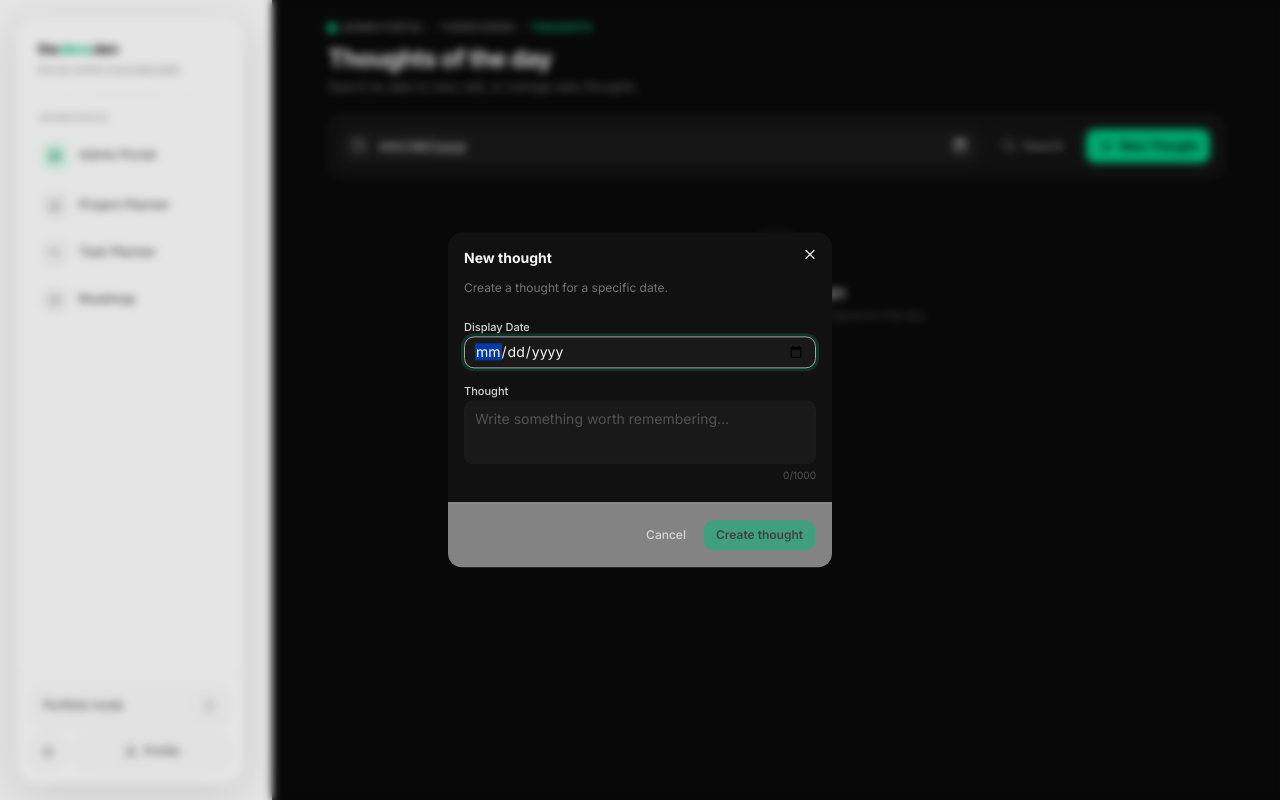
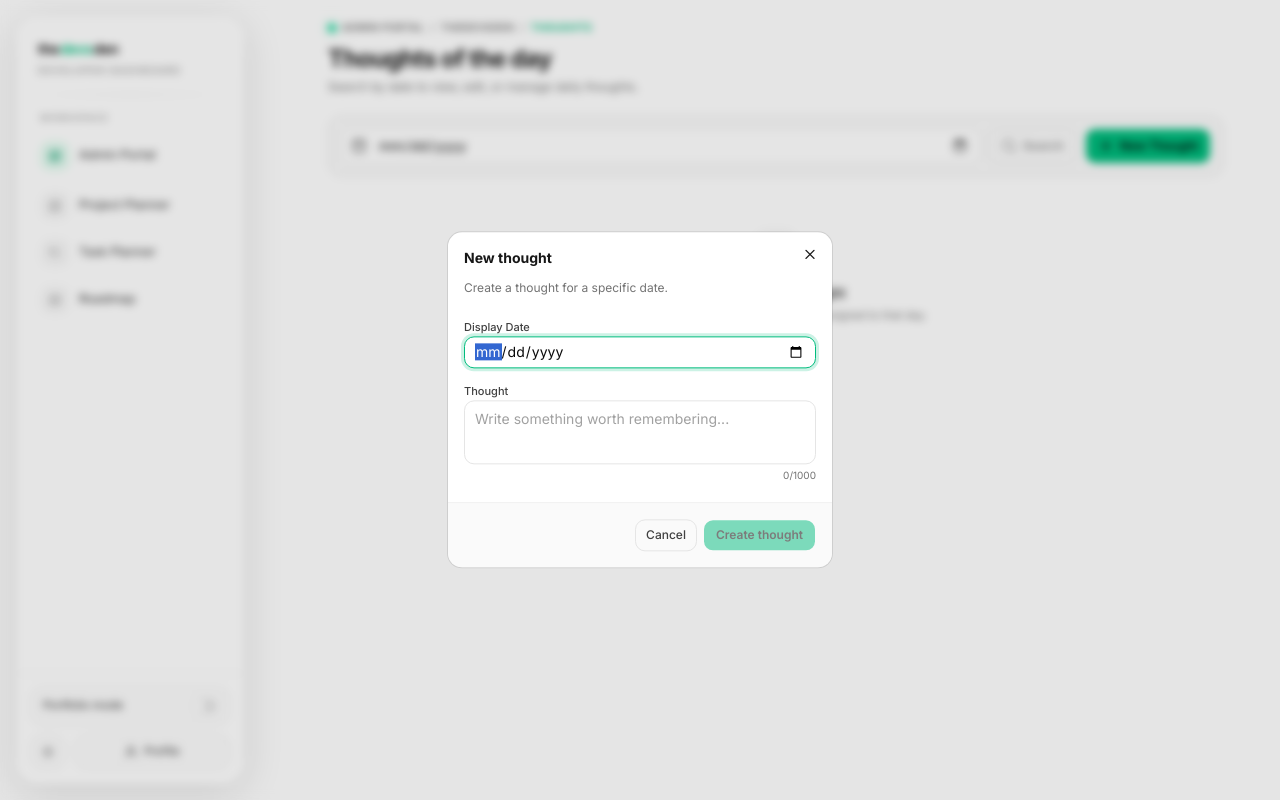
Before and after one commit to Harikesh-14/thedevsden, a Next.js app: page /developer-dashboard/admin-portal/thedevsden/thought-of-the-day in a window 1280 px wide. Both pictures are taken after a click on the button "New Thought". Built offline with nearby package versions, Linux system fonts and the light colour scheme; no server answers.

Commit message:
Theme fix of the admin portal - thought of the day

```diff
--- a/app/(dashboard)/developer-dashboard/admin-portal/thedevsden/thought-of-the-day/page.tsx
+++ b/app/(dashboard)/developer-dashboard/admin-portal/thedevsden/thought-of-the-day/page.tsx
@@ -69,7 +69,7 @@ export default function ThoughtOfTheDay() {
         toast.error("Oops!", {
           description: "Failed to fetch the thought.",
           closeButton: true
-        })
+        });
       }
       const data: IThought = await response.json();
       setThought(data);
@@ -164,15 +164,15 @@ export default function ThoughtOfTheDay() {
   }
 
   return (
-    <main className="min-h-screen bg-[#090909] px-3 py-5 text-[#ededed] sm:px-5">
+    <main className="min-h-screen bg-white px-3 py-5 text-neutral-900 sm:px-5 dark:bg-[#090909] dark:text-[#ededed]">
       <div className="mx-auto max-w-4xl">
         <header className="mb-5">
           <div className="mb-2 flex flex-wrap items-center gap-1.5 text-[10px] font-bold uppercase tracking-wider text-neutral-500">
             <span className="h-2 w-2 rounded-full bg-emerald-400 shadow-[0_0_8px_rgba(52,211,153,0.6)]" />
             <span>Admin Portal</span>
-            <span className="text-neutral-700">/</span>
+            <span className="text-neutral-400 dark:text-neutral-700">/</span>
             <span>TheDevsDen</span>
-            <span className="text-neutral-700">/</span>
+            <span className="text-neutral-400 dark:text-neutral-700">/</span>
             <span className="text-emerald-500">Thoughts</span>
           </div>
           <h1 className="text-xl font-bold tracking-tight sm:text-2xl">
@@ -183,7 +183,7 @@ export default function ThoughtOfTheDay() {
           </p>
         </header>
 
-        <section className="mb-5 rounded-xl border border-white/8 bg-[#111111] p-3">
+        <section className="mb-5 rounded-xl border border-neutral-200 bg-neutral-50 p-3 dark:border-white/8 dark:bg-[#111111]">
           <form
             className="flex flex-col gap-2 sm:flex-row"
             onSubmit={(event) => {
@@ -200,14 +200,14 @@ export default function ThoughtOfTheDay() {
                 type="date"
                 value={searchDate}
                 onChange={(event) => setSearchDate(event.target.value)}
-                className="h-9 border-white/1 bg-[#191919] pl-9 text-xs text-neutral-100 scheme-dark focus-visible:border-emerald-500 focus-visible:ring-emerald-500/20"
+                className="h-9 border border-neutral-200 bg-white pl-9 text-xs text-neutral-900 scheme-light focus-visible:border-emerald-500 focus-visible:ring-emerald-500/20 dark:border-white/1 dark:bg-[#191919] dark:text-neutral-100 dark:scheme-dark"
                 aria-label="Search thought by date"
               />
             </div>
             <Button
               type="submit"
               disabled={loading || !searchDate}
-              className="h-9 gap-1.5 border border-white/12 bg-transparent px-3 text-xs font-semibold text-neutral-100 hover:border-emerald-500/50 hover:bg-emerald-500/10"
+              className="h-9 gap-1.5 border border-neutral-300 bg-transparent px-3 text-xs font-semibold text-neutral-800 hover:border-emerald-500/50 hover:bg-emerald-500/10 dark:border-white/12 dark:text-neutral-100"
             >
               {loading ? (
                 <LoaderCircle className="animate-spin" size={14} />
@@ -233,14 +233,14 @@ export default function ThoughtOfTheDay() {
               <h2 className="shrink-0 text-[10px] font-bold uppercase tracking-widest text-emerald-500">
                 Results
               </h2>
-              <div className="h-px flex-1 bg-white/6" />
+              <div className="h-px flex-1 bg-neutral-200 dark:bg-white/6" />
               <span className="text-xs text-neutral-500">
                 {loading ? "Searching..." : thought ? "1 result" : "0 results"}
               </span>
             </div>
 
             {loading ? (
-              <div className="flex min-h-24 items-center justify-center rounded-xl border border-white/8 bg-[#111111]">
+              <div className="flex min-h-24 items-center justify-center rounded-xl border border-neutral-200 bg-neutral-50 dark:border-white/8 dark:bg-[#111111]">
                 <LoaderCircle
                   size={18}
                   className="animate-spin text-emerald-400"
@@ -249,17 +249,17 @@ export default function ThoughtOfTheDay() {
             ) : thought ? (
               <ContextMenu>
                 <ContextMenuTrigger asChild>
-                  <article className="group flex cursor-pointer items-center gap-3 rounded-xl border border-white/8 bg-[#111111] p-3 transition-colors hover:border-emerald-500/30">
+                  <article className="group flex cursor-pointer items-center gap-3 rounded-xl border border-neutral-200 bg-neutral-50 p-3 transition-colors hover:border-emerald-500/30 dark:border-white/8 dark:bg-[#111111]">
                     <div className="flex h-12 w-10 shrink-0 flex-col items-center justify-center rounded-lg border border-emerald-500/30 bg-emerald-500/6">
-                      <span className="text-base font-bold tracking-tight text-emerald-400">
+                      <span className="text-base font-bold tracking-tight text-emerald-600 dark:text-emerald-400">
                         {format(parseISO(thought.displayDate), "dd")}
                       </span>
-                      <span className="text-[9px] font-bold uppercase tracking-wider text-emerald-600">
+                      <span className="text-[9px] font-bold uppercase tracking-wider text-emerald-700 dark:text-emerald-600">
                         {format(parseISO(thought.displayDate), "MMM")}
                       </span>
                     </div>
                     <div className="min-w-0 flex-1">
-                      <p className="text-xs font-medium italic leading-relaxed text-neutral-300 sm:text-sm">
+                      <p className="text-xs font-medium italic leading-relaxed text-neutral-700 dark:text-neutral-300 sm:text-sm">
                         <span className="mr-0.5 font-bold text-emerald-500">
                           &ldquo;
                         </span>
@@ -271,7 +271,7 @@ export default function ThoughtOfTheDay() {
                     </div>
                   </article>
                 </ContextMenuTrigger>
-                <ContextMenuContent className="w-40 border-white/1 bg-[#151515] text-xs text-neutral-200">
+                <ContextMenuContent className="w-40 border-neutral-200 bg-white text-xs text-neutral-800 dark:border-white/1 dark:bg-[#151515] dark:text-neutral-200">
                   <ContextMenuItem
                     onSelect={() => openEditDialog(thought)}
                     className="gap-2 cursor-pointer"
@@ -282,7 +282,7 @@ export default function ThoughtOfTheDay() {
                   <ContextMenuItem
                     onSelect={() => void handleDelete()}
                     disabled={deleting}
-                    className="gap-2 text-red-400 cursor-pointer"
+                    className="gap-2 text-red-500 dark:text-red-400 cursor-pointer"
                   >
                     <Trash2 size={13} />
                     Delete thought
@@ -290,11 +290,11 @@ export default function ThoughtOfTheDay() {
                 </ContextMenuContent>
               </ContextMenu>
             ) : (
-              <div className="flex min-h-32 flex-col items-center justify-center rounded-xl border border-dashed border-white/8 bg-[#0d0d0d] px-4 py-10 text-center">
-                <div className="mb-2.5 flex h-9 w-9 items-center justify-center rounded-lg border border-white/8 bg-[#151515]">
+              <div className="flex min-h-32 flex-col items-center justify-center rounded-xl border border-dashed border-neutral-300 bg-neutral-50 px-4 py-10 text-center dark:border-white/8 dark:bg-[#0d0d0d]">
+                <div className="mb-2.5 flex h-9 w-9 items-center justify-center rounded-lg border border-neutral-200 bg-white dark:border-white/8 dark:bg-[#151515]">
                   <Search size={16} className="text-neutral-500" />
                 </div>
-                <h3 className="text-xs font-semibold text-neutral-300">
+                <h3 className="text-xs font-semibold text-neutral-800 dark:text-neutral-300">
                   No thought found
                 </h3>
                 <p className="mt-1 max-w-xs text-[11px] text-neutral-500">
@@ -305,7 +305,7 @@ export default function ThoughtOfTheDay() {
                   type="button"
                   variant="outline"
                   onClick={openNewDialog}
-                  className="mt-3 h-8 gap-1.5 border-white/1 bg-transparent px-3 text-xs text-neutral-200 hover:border-emerald-500/40 hover:bg-emerald-500/10"
+                  className="mt-3 h-8 gap-1.5 border-neutral-200 bg-transparent px-3 text-xs text-neutral-800 hover:border-emerald-500/40 hover:bg-emerald-500/10 dark:border-white/1 dark:text-neutral-200"
                 >
                   <Plus size={14} />
                   Create Thought
@@ -317,13 +317,13 @@ export default function ThoughtOfTheDay() {
 
         {!searched && (
           <div className="flex min-h-40 flex-col items-center justify-center text-center">
-            <div className="mb-3 flex h-10 w-10 items-center justify-center rounded-lg border border-white/8 bg-[#111111]">
-              <Search size={18} className="text-neutral-600" />
+            <div className="mb-3 flex h-10 w-10 items-center justify-center rounded-lg border border-neutral-200 bg-neutral-50 dark:border-white/8 dark:bg-[#111111]">
+              <Search size={18} className="text-neutral-500 dark:text-neutral-600" />
             </div>
-            <h2 className="text-sm font-semibold text-neutral-300">
+            <h2 className="text-sm font-semibold text-neutral-800 dark:text-neutral-300">
               Search for a thought
             </h2>
-            <p className="mt-1 text-[11px] text-neutral-600">
+            <p className="mt-1 text-[11px] text-neutral-500 dark:text-neutral-600">
               Pick a date above to find the thought assigned to that day.
             </p>
           </div>
@@ -337,7 +337,7 @@ export default function ThoughtOfTheDay() {
           if (!open) setEditingThought(null);
         }}
       >
-        <DialogContent className="border-white/1 bg-[#111111] text-neutral-100 sm:max-w-sm">
+        <DialogContent className="border-neutral-200 bg-white text-neutral-900 dark:border-white/1 dark:bg-[#111111] dark:text-neutral-100 sm:max-w-sm">
           <DialogHeader className="space-y-1">
             <DialogTitle className="text-sm font-bold">
               {editingThought ? "Edit thought" : "New thought"}
@@ -352,7 +352,7 @@ export default function ThoughtOfTheDay() {
             <div className="space-y-1">
               <label
                 htmlFor="thought-date"
-                className="text-[11px] font-medium text-neutral-300"
+                className="text-[11px] font-medium text-neutral-700 dark:text-neutral-300"
               >
                 Display Date
               </label>
@@ -361,13 +361,13 @@ export default function ThoughtOfTheDay() {
                 type="date"
                 value={formDate}
                 onChange={(event) => setFormDate(event.target.value)}
-                className="h-8 border-white/1 bg-[#191919] text-xs scheme-darkfocus-visible:border-emerald-500 focus-visible:ring-emerald-500/20"
+                className="h-8 border border-neutral-200 bg-white text-xs text-neutral-950 scheme-light focus-visible:border-emerald-500 focus-visible:ring-emerald-500/20 dark:border-white/1 dark:bg-[#191919] dark:text-neutral-100 dark:scheme-dark"
               />
             </div>
             <div className="space-y-1">
               <label
                 htmlFor="thought-content"
-                className="text-[11px] font-medium text-neutral-300"
+                className="text-[11px] font-medium text-neutral-700 dark:text-neutral-300"
               >
                 Thought
               </label>
@@ -378,9 +378,9 @@ export default function ThoughtOfTheDay() {
                 placeholder="Write something worth remembering..."
                 rows={3}
                 maxLength={1000}
-                className="resize-none border-white/1 bg-[#191919] text-xs text-neutral-100 placeholder:text-neutral-600 focus-visible:border-emerald-500 focus-visible:ring-emerald-500/20"
+                className="resize-none border border-neutral-200 bg-white text-xs text-neutral-900 placeholder:text-neutral-400 focus-visible:border-emerald-500 focus-visible:ring-emerald-500/20 dark:border-white/1 dark:bg-[#191919] dark:text-neutral-100 dark:placeholder:text-neutral-600"
               />
-              <p className="text-right text-[10px] text-neutral-600">
+              <p className="text-right text-[10px] text-neutral-500 dark:text-neutral-600">
                 {formThought.length}/1000
               </p>
             </div>
@@ -391,7 +391,7 @@ export default function ThoughtOfTheDay() {
               variant="outline"
               onClick={() => setDialogOpen(false)}
               disabled={saving}
-              className="h-8 border-white/1 bg-transparent text-xs text-neutral-300 hover:bg-white/5"
+              className="h-8 border border-neutral-200 bg-transparent text-xs text-neutral-700 hover:bg-neutral-100 dark:border-white/1 dark:text-neutral-300 dark:hover:bg-white/5"
             >
               Cancel
             </Button>
```
